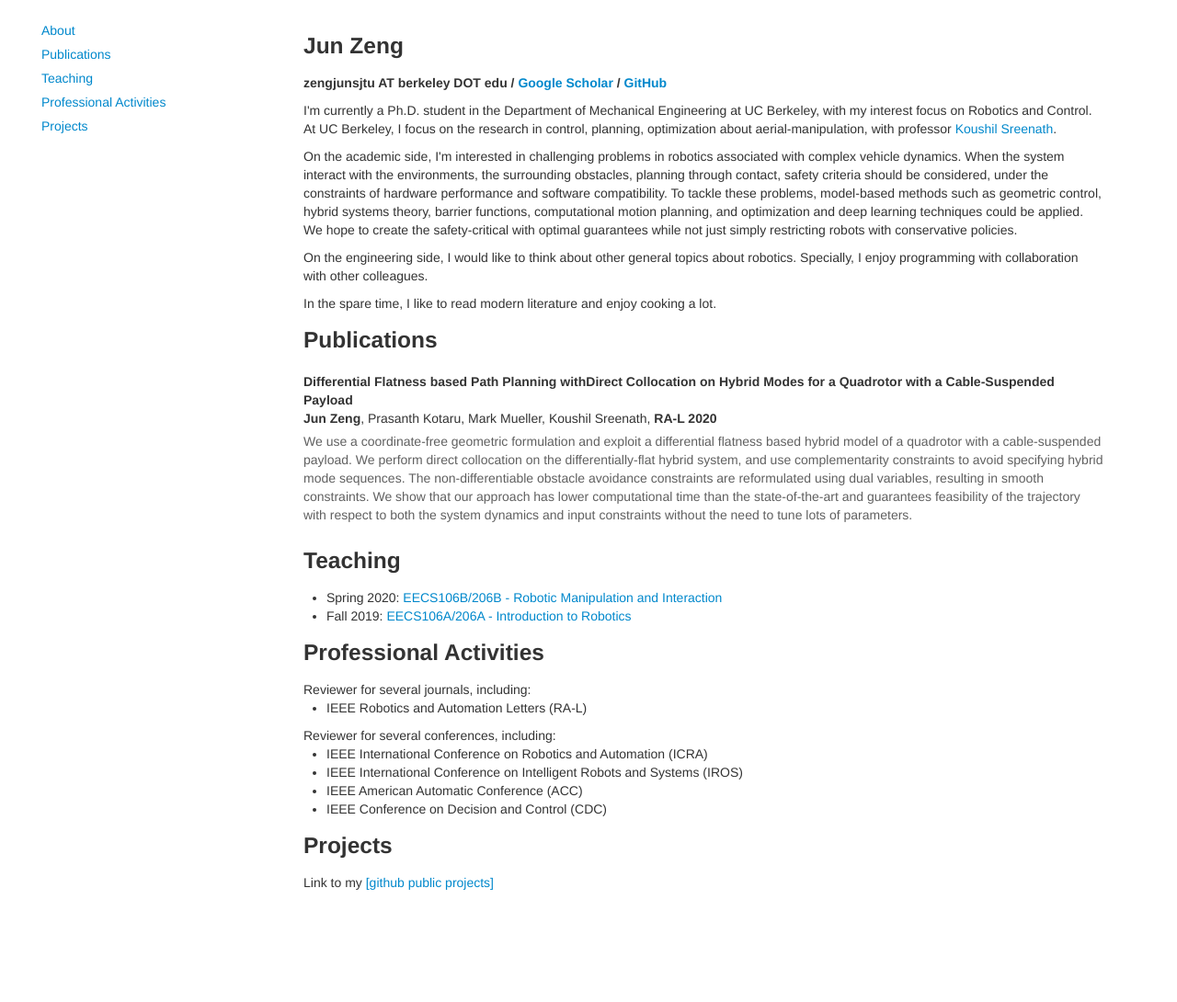
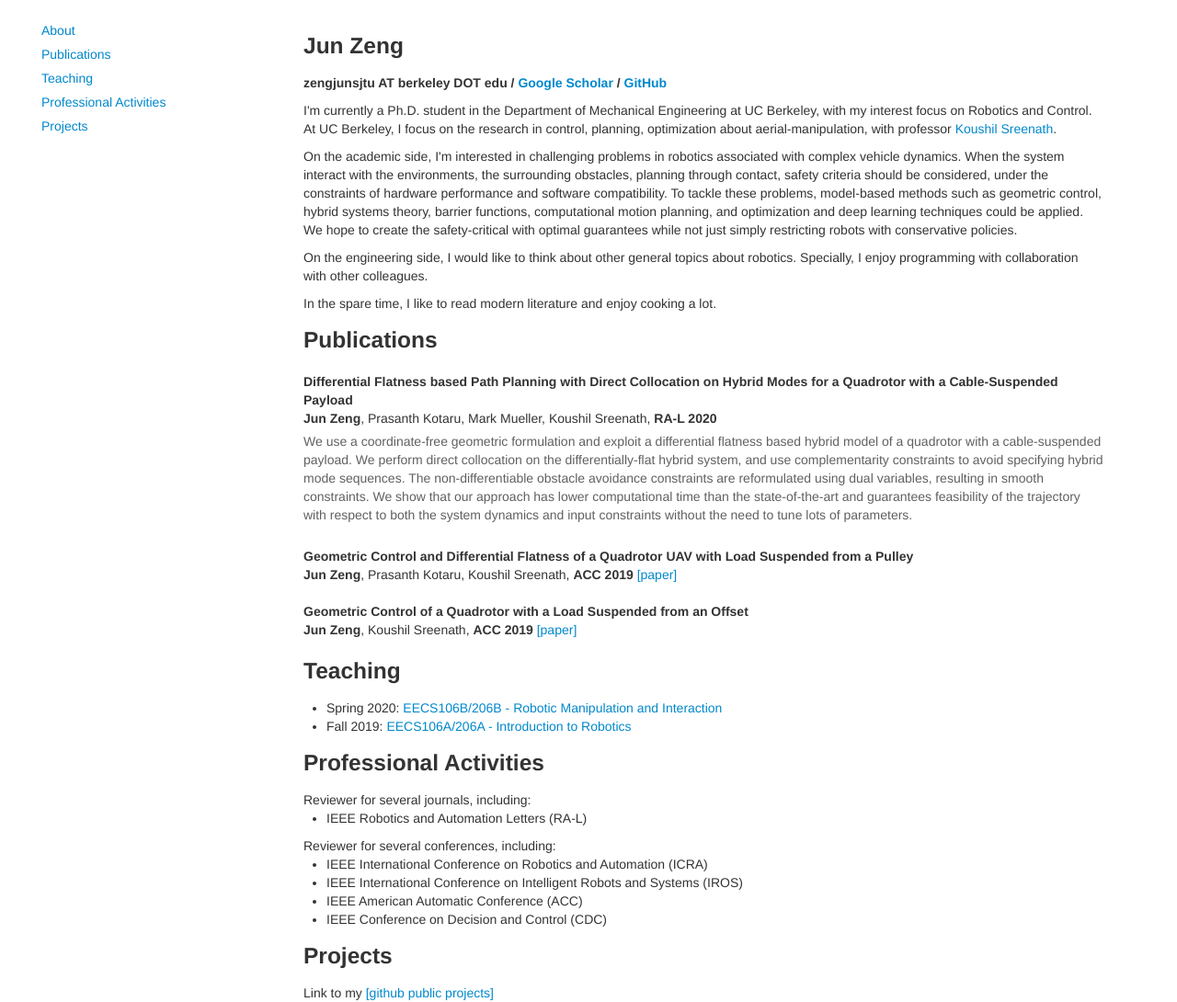
Before and after one commit to junzengx14/junzengx14.github.io, a Jekyll site: the page index.html, which Jekyll copies as it is, in a window 1280 px wide. Shown: the whole page at 92% size. Built offline with Jekyll 4.4.1, drawn with Linux system fonts in a browser that asks for light colours; before the commit the page ends 970 px from its top, so only the background shows below that.

Commit message:
Add papers from ACC 2019

```diff
--- a/index.html
+++ b/index.html
@@ -129,7 +129,7 @@
                 <div class="media-body">
                     <p class="media-heading">
                         <strong>
-                            Differential Flatness based Path Planning withDirect Collocation on Hybrid Modes for a Quadrotor with a Cable-Suspended Payload
+                            Differential Flatness based Path Planning with Direct Collocation on Hybrid Modes for a Quadrotor with a Cable-Suspended Payload
                         </strong><br>
                         <strong>Jun Zeng</strong>, Prasanth Kotaru, Mark Mueller, Koushil Sreenath, <strong>RA-L 2020</strong>
                         <!-- <a target="_blank" href="https://arxiv.org/abs/1903.00621">[arXiv]</a>  -->
@@ -139,6 +139,30 @@
                         We perform direct collocation on the differentially-flat hybrid system, and use complementarity constraints to avoid specifying hybrid mode sequences.
                         The non-differentiable obstacle avoidance constraints are reformulated using dual variables, resulting in smooth constraints.
                         We show that our approach has lower computational time than the state-of-the-art and guarantees feasibility of the trajectory with respect to both the system dynamics and input constraints without the need to tune lots of parameters.
+                    </p>
+                </div>
+            </div>
+
+            <div class="media">
+                <div class="media-body">
+                    <p class="media-heading">
+                        <strong>
+                            Geometric Control and Differential Flatness of a Quadrotor UAV with Load Suspended from a Pulley
+                        </strong><br>
+                        <strong>Jun Zeng</strong>, Prasanth Kotaru, Koushil Sreenath, <strong>ACC 2019</strong>
+                        <a target="_blank" href="https://hybrid-robotics.berkeley.edu/publications/ACC2019_QuadLoad_Pulley.pdf">[paper]</a>
+                    </p>
+                </div>
+            </div>
+
+            <div class="media">
+                <div class="media-body">
+                    <p class="media-heading">
+                        <strong>
+                            Geometric Control of a Quadrotor with a Load Suspended from an Offset
+                        </strong><br>
+                        <strong>Jun Zeng</strong>, Koushil Sreenath, <strong>ACC 2019</strong>
+                        <a target="_blank" href="https://hybrid-robotics.berkeley.edu/publications/ACC2019_QuadLoad_Offset.pdf">[paper]</a>
                     </p>
                 </div>
             </div>
```
